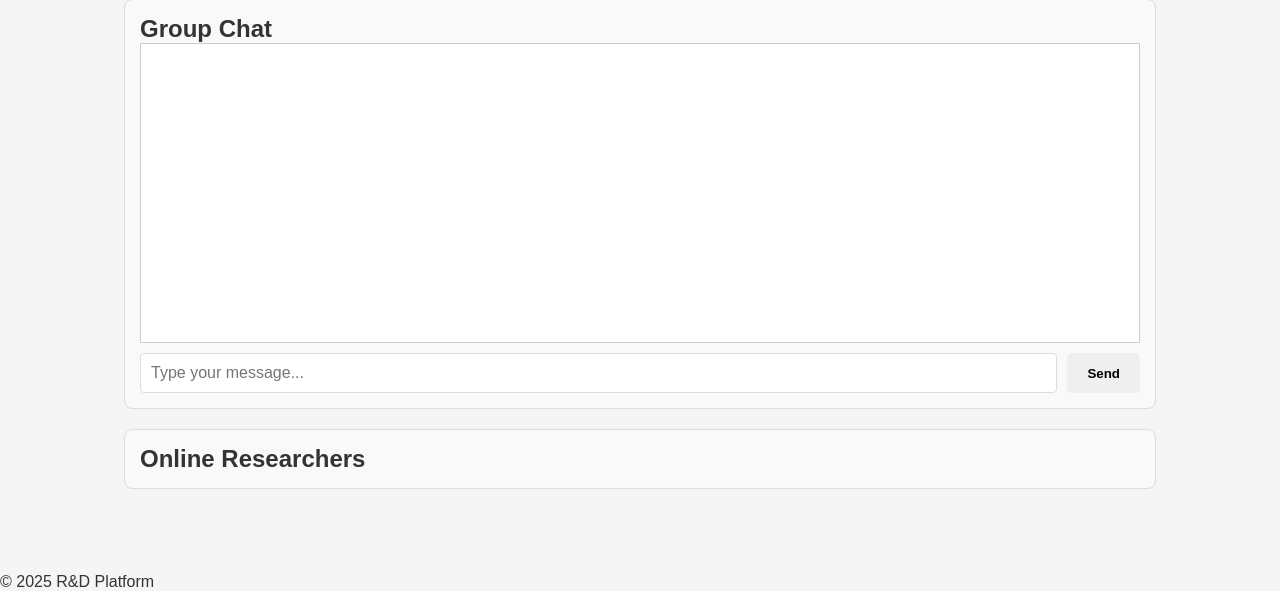
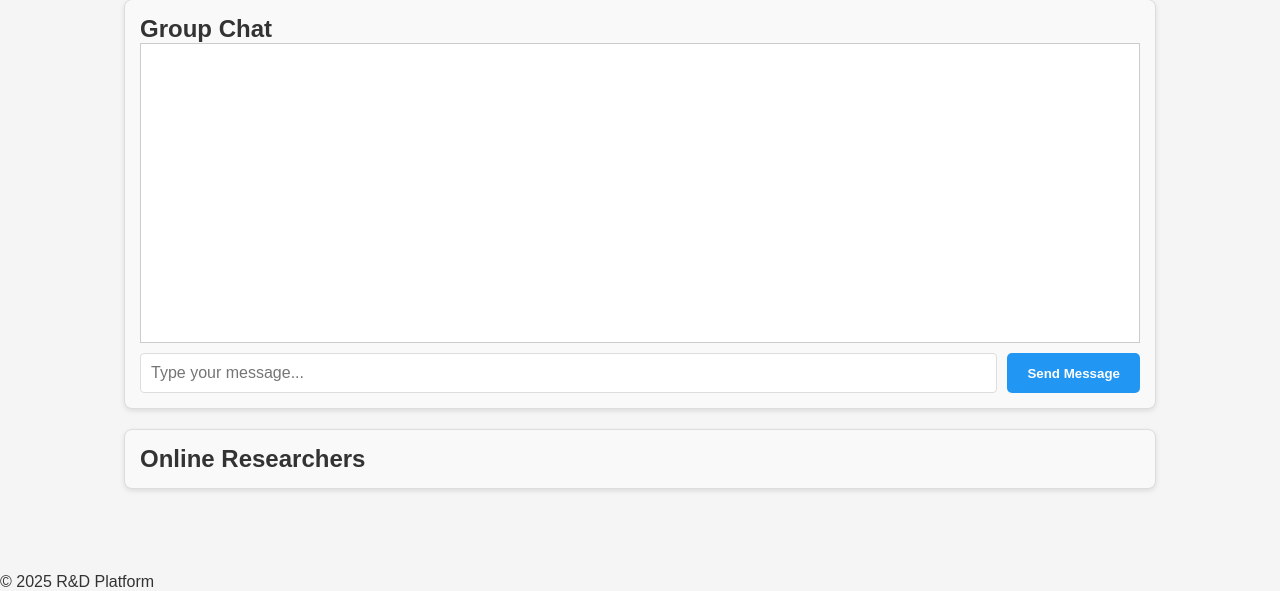
Before and after one commit to rah1809/webdiv-project-, a Flask app: page /collaboration.html in a window 1280 px wide. Shown: the part 266-857 px from the top of the page. Run offline with Flask 3, Linux system fonts and the light colour scheme; data that the repository does not hold is empty.

Commit message:
Update collaboration.html

```diff
--- a/templates/collaboration.html
+++ b/templates/collaboration.html
@@ -1,6 +1,6 @@
 {% extends "base.html" %}
 
-{% block title %}Collaboration{% endblock %}
+{% block title %}Collaboration Hub{% endblock %}
 
 {% block styles %}
 <link rel="stylesheet" href="{{ url_for('static', filename='css/collab.css') }}">
@@ -14,23 +14,31 @@
 </header>
 <main>
   <!-- Chat Section -->
-  <section id="chat-box">
+  <section id="chat-box" class="card">
     <h2>Group Chat</h2>
-    <div id="chat-messages">
+    <div id="chat-messages" class="messages-container">
       <!-- Messages will be dynamically added here -->
     </div>
-    <form id="chat-form">
-      <input type="text" id="chat-input" placeholder="Type your message..." required>
-      <button type="submit">Send</button>
+    <form id="chat-form" class="chat-input-form">
+      <input
+        type="text"
+        id="chat-input"
+        placeholder="Type your message..."
+        required
+        maxlength="500"
+        aria-label="Chat message">
+      <button type="submit" class="btn btn-primary">
+        Send Message
+      </button>
     </form>
   </section>
 
   <!-- User List Section -->
-  <section id="user-list">
+  <section id="user-list" class="card">
     <h2>Online Researchers</h2>
-    <ul id="online-users">
+    <ul id="online-users" class="user-list">
       {% for user in online_users %}
-        <li>{{ user }}</li>
+        <li class="user-item">{{ user }}</li>
       {% endfor %}
     </ul>
   </section>
```
